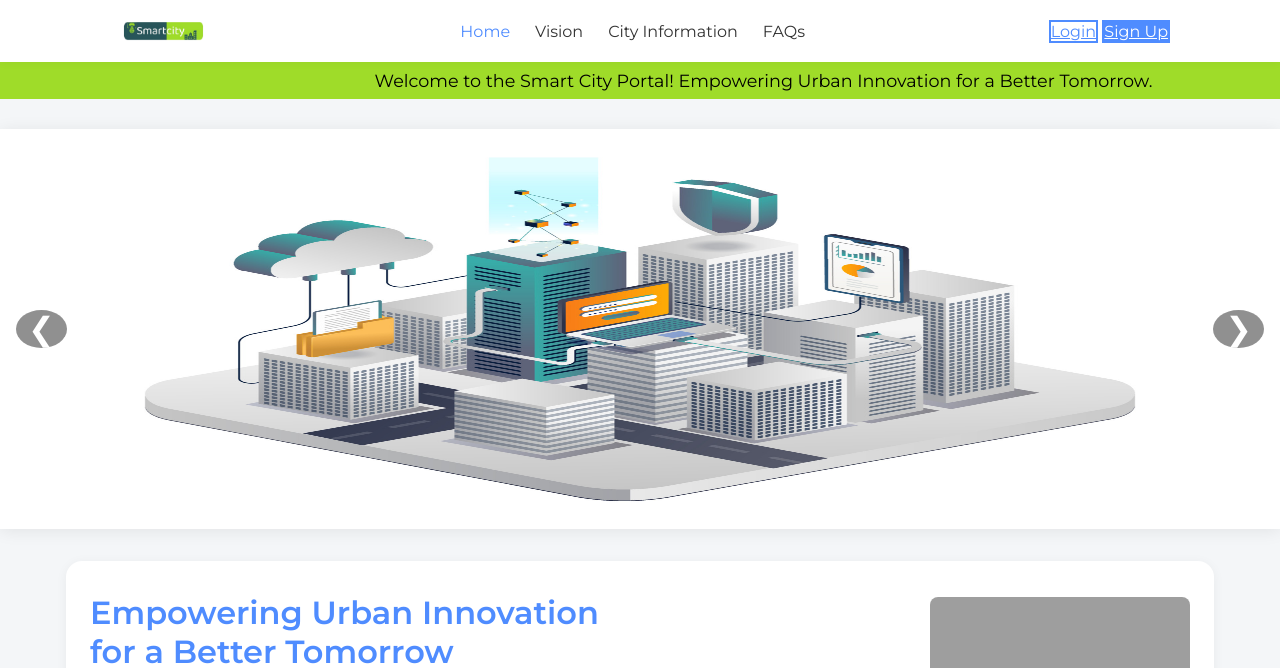
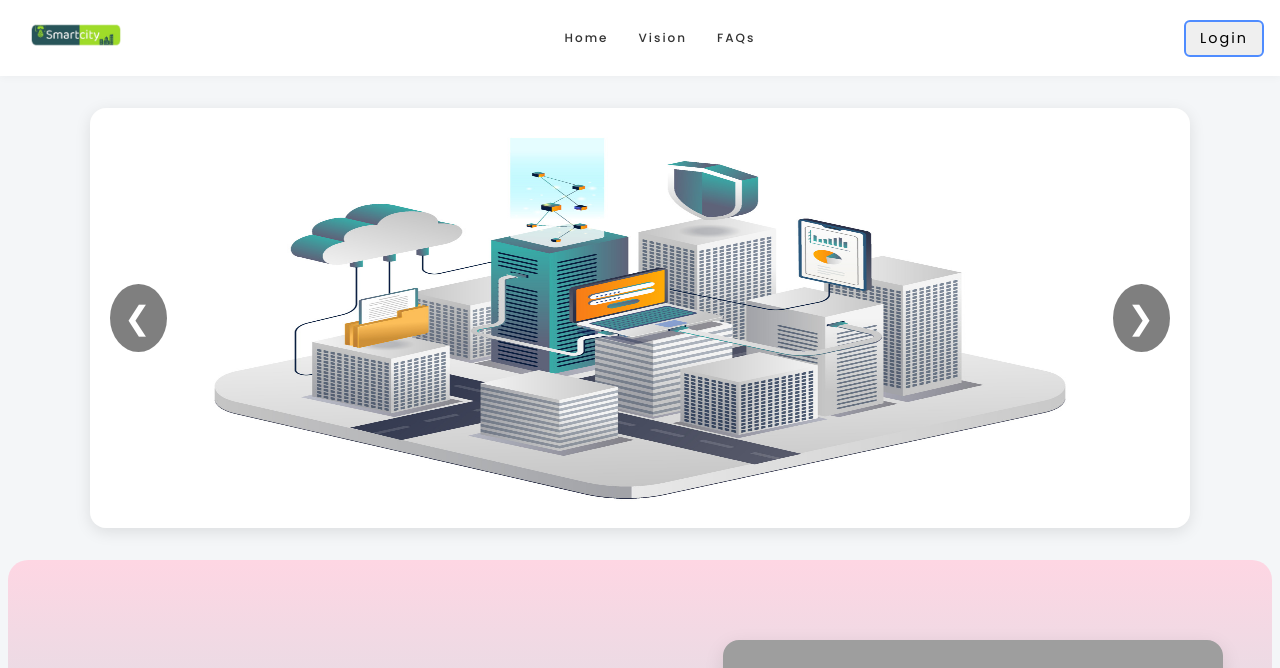
Before and after one commit to Divakar-2112/smartCity, a Django app: page / in a window 1280 px wide. Shown: the top 668 px of the page. Run offline with Django 4.2, Linux system fonts and the light colour scheme; grey boxes are pictures that could not be loaded.

Commit message:
LandingPage-Completed

```diff
--- a/citizen/templates/citizen/index.html
+++ b/citizen/templates/citizen/index.html
@@ -2,117 +2,158 @@
 <!DOCTYPE html>
 <html lang="en">
   <head>
-  <meta charset="UTF-8">
-  <meta name="viewport" content="width=device-width, initial-scale=1.0">
+    <meta charset="UTF-8" />
+    <meta name="viewport" content="width=device-width, initial-scale=1.0" />
     <title>Smart City | Home Page</title>
-  <link rel="stylesheet" href="{%static 'css/style.css'%}">
-  <link rel="preconnect" href="https://fonts.googleapis.com">
-  <link rel="preconnect" href="https://fonts.gstatic.com" crossorigin>
-  <link href="https://fonts.googleapis.com/css2?family=Montserrat:wght@400;600&display=swap" rel="stylesheet">
+    <link rel="stylesheet" href="{%static 'css/style.css'%}" />
+    <link rel="preconnect" href="https://fonts.googleapis.com" />
+    <link rel="preconnect" href="https://fonts.gstatic.com" crossorigin />
+    <link
+      href="https://fonts.googleapis.com/css2?family=Montserrat:wght@400;600&display=swap"
+      rel="stylesheet"
+    />
   </head>
   <body>
     <!-- Header -->
     <header>
       <div class="container navbar">
         <div class="logo">
-      <img src="{% static 'assets/SmartCity-Logo.png' %}" alt="Smart City Logo" />
+          <a href="#"><img
+            src="{% static 'assets/SmartCity-Logo.png' %}"
+            alt="Smart City Logo"
+          /></a>
         </div>
         <nav>
-      <a href="#" class="active">Home</a>
-      <a href="#">Vision</a>
-      <a href="#">City Information</a>
-      <a href="#">FAQs</a>
+          <a href="#">Home</a>
+          <a href="#vision-section">Vision</a>
+          <!-- <a href="#">City Information</a> -->
+          <a href="#faq-section">FAQs</a>
         </nav>
 
         <div class="auth-buttons">
-      <a href="" class="btn-login">Login</a>
-      <a href="" class="btn-signup">Sign Up</a>
+          <button class="btn-Login">Login</button>
         </div>
       </div>
     </header>
 
-<div class="scrolling-text">
-  <span>Welcome to the Smart City Portal! Empowering Urban Innovation for a Better Tomorrow.</span>
-</div>
-
-
     <div class="simple-slider">
-  <img src="{% static 'assets/smartCity.jpg' %}" class="slider-image active" alt="Slide 1">
-  <img src="{% static 'assets/smartCity.jpg' %}"class="slider-image" alt="Slide 2">
-  <img src="{% static 'assets/smartCity.jpg' %}" class="slider-image" alt="Slide 3">
+      <img
+        src="{% static 'assets/smartCity.jpg' %}"
+        class="slider-image active"
+        alt="Slide 1"
+      />
+      <img
+        src="{% static 'assets/ecoSmartCity.jpg' %}"
+        class="slider-image"
+        alt="Slide 2"
+      />
+      <img
+        src="{% static 'assets/smart-city-solutions.jpg' %}"
+        class="slider-image"
+        alt="Slide 3"
+      />
       <button class="slider-arrow prev">&#10094;</button>
       <button class="slider-arrow next">&#10095;</button>
     </div>
 
-
-
-
     <!-- Hero Section -->
     <section class="hero">
       <div class="hero-text">
-      <div class="hero-title">Empowering Urban Innovation for a Better Tomorrow</div>
+        <div class="hero-title">
+          Empowering Urban Innovation for a Better Tomorrow
+        </div>
         <div class="hero-desc">
-        Discover how our city is transforming into a smart, sustainable, and inclusive urban space by leveraging technology, data, and community engagement. Our mission is to enhance quality of life, drive economic growth, and protect the environment for all.
+          Discover how our city is transforming into a smart, sustainable, and
+          inclusive urban space by leveraging technology, data, and community
+          engagement. Our mission is to enhance quality of life, drive economic
+          growth, and protect the environment for all.
         </div>
       </div>
       <div class="hero-img">
-      <img src="https://img.freepik.com/free-vector/smart-city-concept-illustration_114360-1194.jpg?w=740" alt="Smart City Illustration">
+        <img
+          src="https://img.freepik.com/free-vector/smart-city-concept-illustration_114360-1194.jpg?w=740"
+          alt="Smart City Illustration"
+        />
       </div>
     </section>
 
     <!-- News Section -->
     <section class="news-section">
       <div class="news-img">
-      <img src="https://img.freepik.com/free-vector/news-concept-illustration_114360-1517.jpg?w=740" alt="Latest News" style="width:100%;height:100%;object-fit:cover;border-radius:8px;">
+        <img
+          src="https://img.freepik.com/free-vector/news-concept-illustration_114360-1517.jpg?w=740"
+          alt="Latest News"
+          style="
+            width: 100%;
+            height: 100%;
+            object-fit: cover;
+            border-radius: 8px;
+          "
+        />
       </div>
       <div class="news-content">
         <div class="news-title">Latest News & Updates 📰</div>
         <div class="news-desc">
-        <strong>March 2025:</strong> 18 cities, including Agra, Varanasi, and Madurai, have completed all Smart Cities Mission projects, setting new benchmarks in urban innovation and citizen-centric services.
+          <strong>March 2025:</strong> 18 cities, including Agra, Varanasi, and
+          Madurai, have completed all Smart Cities Mission projects, setting new
+          benchmarks in urban innovation and citizen-centric services.
         </div>
       </div>
     </section>
 
     <!-- Vision Section -->
-  <section class="vision-section">
+    <section class="vision-section" id="vision-section">
       <div class="vision-content">
         <div class="vision-title">Vision 🌟</div>
         <div class="vision-desc">
-        The vision for smart cities is to develop sustainable urban environments that provide robust core infrastructure, a clean and green setting, and a high quality of life for all citizens through smart solutions. By focusing on comprehensive development across institutional, physical, social, and economic pillars, cities can grow efficiently, sustainably, and inclusively.
+          The vision for smart cities is to develop sustainable urban
+          environments that provide robust core infrastructure, a clean and
+          green setting, and a high quality of life for all citizens through
+          smart solutions. By focusing on comprehensive development across
+          institutional, physical, social, and economic pillars, cities can grow
+          efficiently, sustainably, and inclusively.
         </div>
       </div>
       <div class="vision-img">
-      <img src="https://img.freepik.com/free-vector/family-life-concept-illustration_114360-1591.jpg?w=740" alt="Vision Illustration">
+        <img
+          src="https://img.freepik.com/free-vector/family-life-concept-illustration_114360-1591.jpg?w=740"
+          alt="Vision Illustration"
+        />
       </div>
     </section>
 
     <!-- FAQs Section -->
-  <section class="faq-section">
+    <section class="faq-section" id="faq-section">
       <div class="faq-title">FAQs</div>
       <ul class="faq-list">
         <li class="faq-item">
           <div class="faq-question">▶ General overview</div>
           <div class="faq-answer">
-          <strong>What is a Smart City?</strong><br>
-          A smart city uses technology and data-driven solutions to improve citizens’ lives, sustainability, service delivery, and foster economic growth and a better quality of life.
+            <strong>What is a Smart City?</strong><br />
+            A smart city uses technology and data-driven solutions to improve
+            citizens’ lives, sustainability, service delivery, and foster
+            economic growth and a better quality of life.
           </div>
         </li>
         <li class="faq-item">
           <div class="faq-question">▶ How smart cities work</div>
           <div class="faq-answer">
-          Smart cities integrate IoT, data analytics, and digital platforms to manage resources efficiently and deliver better public services.
+            Smart cities integrate IoT, data analytics, and digital platforms to
+            manage resources efficiently and deliver better public services.
           </div>
         </li>
         <li class="faq-item">
           <div class="faq-question">▶ Sustainability and community</div>
           <div class="faq-answer">
-          They promote green initiatives, waste management, and community engagement for inclusive and sustainable growth.
+            They promote green initiatives, waste management, and community
+            engagement for inclusive and sustainable growth.
           </div>
         </li>
         <li class="faq-item">
           <div class="faq-question">▶ Security and privacy</div>
           <div class="faq-answer">
-          Smart cities ensure data privacy and security through robust cybersecurity measures and transparent data policies.
+            Smart cities ensure data privacy and security through robust
+            cybersecurity measures and transparent data policies.
           </div>
         </li>
       </ul>
@@ -123,7 +164,10 @@
       <div class="footer-container">
         <div class="footer-about">
           <h3>About Smart City</h3>
-        <p>Empowering sustainable urban innovation and citizen engagement for a better tomorrow.</p>
+          <p>
+            Empowering sustainable urban innovation and citizen engagement for a
+            better tomorrow.
+          </p>
         </div>
         <div class="footer-links">
           <h4>Quick Links</h4>
@@ -148,13 +192,37 @@
     </footer>
 
     <script>
-    // FAQ accordion
-    document.querySelectorAll('.faq-question').forEach(q => {
-      q.addEventListener('click', function() {
-        const item = this.parentElement;
-        item.classList.toggle('active');
+      document.querySelectorAll(".faq-question").forEach((question) => {
+        question.addEventListener("click", () => {
+          const item = question.closest(".faq-item");
+          item.classList.toggle("active");
         });
       });
+
+      const images = document.querySelectorAll(".slider-image");
+      const nextBtn = document.querySelector(".slider-arrow.next");
+      const prevBtn = document.querySelector(".slider-arrow.prev");
+      let currentIndex = 0;
+
+      function updateSlider(index) {
+        images.forEach((img, i) => {
+          img.classList.toggle("active", i === index);
+        });
+      }
+
+      nextBtn.addEventListener("click", () => {
+        currentIndex = (currentIndex + 1) % images.length;
+        updateSlider(currentIndex);
+      });
+
+      prevBtn.addEventListener("click", () => {
+        currentIndex = (currentIndex - 1 + images.length) % images.length;
+        updateSlider(currentIndex);
+      });
+      setInterval(() => {
+        currentIndex = (currentIndex + 1) % images.length;
+        updateSlider(currentIndex);
+      }, 5000);
     </script>
   </body>
 </html>
--- a/static/css/style.css
+++ b/static/css/style.css
@@ -1,3 +1,12 @@
+@import url('https://fonts.googleapis.com/css2?family=Poppins:ital,wght@0,100;0,200;0,300;0,400;0,500;0,600;0,700;0,800;0,900;1,100;1,200;1,300;1,400;1,500;1,600;1,700;1,800;1,900&display=swap');
+* {
+ font-family: "Poppins", sans-serif;
+ letter-spacing: 2px;
+ word-spacing: 2px;
+}
+html{
+  scroll-behavior: smooth;
+}
 :root {
   --primary: #4f8cff;
   --accent: #ffce47;
@@ -7,283 +16,314 @@
   --footer: #222;
   --footer-text: #eee;
   --border: #e0e0e0;
+  --transition: all 0.3s ease-in-out;
 }
+
 body {
-      font-family: 'Montserrat', Arial, sans-serif;
+  font-family: "Montserrat", Arial, sans-serif;
   background: var(--background);
   margin: 0;
   color: var(--dark);
+  scroll-behavior: smooth;
 }
 header {
+  width: 100%;
   background: var(--card);
-      box-shadow: 0 2px 8px rgba(0,0,0,0.03);
-      padding: 1rem 0;
+  box-shadow: 0 2px 8px rgba(0, 0, 0, 0.03);
+  padding: 0.5rem 0;
   position: sticky;
   top: 0;
   z-index: 10;
+  transition: var(--transition);
 }
-    /* Container to center content */
-.container {
-  max-width: 1100px;
-  margin: 0 auto;
-  padding: 0 20px;
+.container.navbar {
+  max-width: 100%;
+  width: 100%;
+  padding: 0 1rem;
   box-sizing: border-box;
+  display: flex;
+  justify-content: space-between;
+  align-items: center;
+  height: 60px;
 }
 
-/* Navbar flex layout */
-.navbar {
-  display: flex;
-  align-items: center;
-  justify-content: space-between;
-  height: 30px;
-  background-color: #fff;
-  /* box-shadow: 0 2px 5px rgba(0,0,0,0.1); */
+.logo img {
+  height: 90px;
+  transition: transform 0.3s ease;
 }
-
-/* Logo styling */
-.logo img {
-  height: 80px;
-  width: auto;
-  display: block;
+.logo img:hover {
+  transform: scale(1.05);
 }
-
-/* Navigation links */
 nav {
   display: flex;
-  gap: 25px;
+  gap: 20px;
+  flex-wrap: wrap;
 }
-
 nav a {
   text-decoration: none;
   color: #333;
   font-weight: 500;
-  font-size: 1rem;
-  padding: 8px 0;
-  transition: color 0.3s ease;
+  font-size: 12px;
+  padding: 5px;
+  transition: var(--transition);
 }
-
-nav a:hover,
-nav a.active {
-  color: #4f8cff;
-}
-
-.btn-login {
-  background-color: transparent;
-  color: #4f8cff;
-  border: 2px solid #4f8cff;
-}
-
-.btn-login:hover {
-  background-color: #4f8cff;
-  color: white;
-}
-
-.btn-signup {
-  background-color: #4f8cff;
-  color: white;
-  border: 2px solid #4f8cff;
-}
-
-.btn-signup:hover {
-  background-color: #2162c6;
-  border-color: #2162c6;
-}
-/* Hero Section */
-    .hero {
-      display: flex;
-      flex-direction: row;
-      align-items: center;
-      justify-content: space-between;
-      max-width: 1100px;
-      margin: 2rem auto 1rem auto;
-      padding: 2rem 1.5rem;
-      background: var(--card);
-      border-radius: 16px;
-      box-shadow: 0 2px 12px rgba(0,0,0,0.05);
-    }
-    .hero-text {
-      flex: 1;
-      padding-right: 2rem;
-    }
-    .hero-title {
-      font-size: 2rem;
-      font-weight: 700;
-      margin-bottom: 0.5rem;
+nav a:hover{
   color: var(--primary);
 }
-    .hero-desc {
-      font-size: 1.1rem;
-      color: #444;
-      margin-bottom: 1rem;
+.auth-buttons button {
+  font-size: 0.9rem;
+  padding: 6px 14px;
+  border-radius: 6px;
+  transition: var(--transition);
 }
-    .hero-img {
-      flex: 1;
-      text-align: right;
+.btn-Login{
+  text-decoration: none;
+  background-color:  linear-gradient(to top, #0ba360 0%, #3cba92 100%);;
+  color: rgb(0, 0, 0);
+  border: 2px solid var(--primary);
 }
-    .hero-img img {
-      max-width: 260px;
-      width: 100%;
-      border-radius: 8px;
+.btn-Login:hover {
+  background-color: #2162c6;
+  color: #f0f0f0;
 }
-
-.scrolling-text {
-  width: 100%;
-  overflow: hidden;
-  white-space: nowrap;
-  background: #9fdc29;
-  color: #000000;
-  font-size: 1.1rem;
-  padding: 8px 0;
-  position: relative;
-}
-
-.scrolling-text span {
-  display: inline-block;
-  padding-left: 100%;
-  animation: scroll-left 15s linear infinite;
-}
-
-@keyframes scroll-left {
-  0% {
-    transform: translateX(0);
-  }
-  100% {
-    transform: translateX(-100%);
-  }
-}
-
 .simple-slider {
   position: relative;
   width: 100%;
-  height: 400px;
-  margin: 30px auto;
+  max-width: 1100px;
+  height: 420px;
+  margin: 2rem auto;
   overflow: hidden;
-  /* border-radius: 12px; */
-  box-shadow: 0 2px 16px rgba(0,0,0,0.08);
-  background: #eee;
+  border-radius: 16px;
+  box-shadow: 0 4px 16px rgba(0, 0, 0, 0.1);
+  background: #f0f0f0;
 }
-
 .slider-image {
-  display: none;
   width: 100%;
   height: 100%;
   object-fit: fill;
   position: absolute;
-  left: 0; top: 0;
-  transition: opacity 0.5s;
+  left: 0;
+  top: 0;
+  opacity: 0;
+  transition: opacity 0.8s ease-in-out;
+  z-index: 0;
 }
-
 .slider-image.active {
-  display: block;
   opacity: 1;
   z-index: 1;
 }
-
 .slider-arrow {
   position: absolute;
   top: 50%;
   transform: translateY(-50%);
-  background: rgba(34,34,34,0.5);
-  color: #fff;
+  background-color: rgba(0, 0, 0, 0.5);
+  color: white;
+  font-size: 2rem;
   border: none;
-  font-size: 2rem;
-  padding: 0 12px;
+  border-radius: 50%;
+  padding: 10px 14px;
+  cursor: pointer;
+  z-index: 2;
+  transition: background-color 0.3s;
+}
+.slider-arrow:hover {
+  background-color: rgba(0, 0, 0, 0.8);
+}
+.slider-arrow.prev {
+  left: 20px;
+}
+.slider-arrow.next {
+  right: 20px;
+}
+.slider-dots {
+  position: absolute;
+  bottom: 16px;
+  width: 100%;
+  text-align: center;
+  z-index: 3;
+}
+.slider-dot {
+  display: inline-block;
+  width: 10px;
+  height: 10px;
+  margin: 0 5px;
+  background: #ccc;
   border-radius: 50%;
   cursor: pointer;
-  z-index: 2;
-  transition: background 0.2s;
+  transition: background 0.3s ease;
 }
-
-.slider-arrow:hover {
-  background: rgba(34,34,34,0.8);
+.slider-dot.active {
+  background: var(--primary, #4f8cff);
 }
-.slider-arrow.prev { left: 16px; }
-.slider-arrow.next { right: 16px; }
-
-
-    /* News Card */
-    .news-section {
-      max-width: 700px;
-      margin: 1.5rem auto;
-      background: var(--card);
-      border-radius: 12px;
-      box-shadow: 0 2px 8px rgba(0,0,0,0.04);
-      padding: 1.5rem;
+.hero {
   display: flex;
-      gap: 1.5rem;
+  flex-wrap: wrap;
   align-items: center;
+  justify-content: space-between;
+  padding: 4rem 2rem;
+  max-width: 1200px;
+  margin: auto;
+ background-image: linear-gradient(to top, #a8edea 0%, #fed6e3 100%);
+  border-radius: 20px;
+  gap: 2rem;
 }
-    .news-img {
-      width: 120px;
-      height: 80px;
-      background: #ccc;
-      border-radius: 8px;
+.hero-text {
+  flex: 1 1 500px;
+  padding: 1rem;
+}
+.hero-title {
+  font-size: 2.5rem;
+  font-weight: 700;
+  color: #1d3557;
+  margin-bottom: 1rem;
+  line-height: 1.3;
+}
+.hero-desc {
+  font-size: 1.125rem;
+  color: #4a4a4a;
+  line-height: 1.7;
+  max-width: 600px;
+}
+.hero-img {
+  flex: 1 1 400px;
   display: flex;
   align-items: center;
   justify-content: center;
-      font-size: 1.5rem;
-      color: #888;
+  padding: 1rem;
+}
+
+.hero-img img {
+  width: 100%;
+  max-width: 500px;
+  height: auto;
+  border-radius: 16px;
+  box-shadow: 0 6px 20px rgba(0, 0, 0, 0.1);
+  object-fit: cover;
+  transition: transform 0.4s ease;
+}
+.section-hover:hover {
+  transform: scale(1.02);
+  box-shadow: 0 8px 20px rgba(0, 0, 0, 0.1);
+  transition: var(--transition);
+}
+.hero-img:hover img {
+    transform: scale(1.02);
+}
+.news-section {
+  display: flex;
+  flex-wrap: wrap;
+  align-items: center;
+  justify-content: space-between;
+  padding: 3rem 2rem;
+  background: linear-gradient(to top, #a8edea 0%, #fed6e3 100%);;
+  border-radius: 20px;
+  box-shadow: 0 8px 24px rgba(0, 0, 0, 0.06);
+  gap: 2rem;
+  max-width: 1200px;
+  margin: 4rem auto 4rem;
+}
+.news-img {
+  flex: 1 1 400px;
+  min-width: 300px;
+  max-width: 500px;
+  overflow: hidden;
+  border-radius: 12px;
+  box-shadow: 0 4px 16px rgba(0, 0, 0, 0.1);
+}
+.news-img img {
+  width: 100%;
+  height: 100%;
+  object-fit: cover;
+  display: block;
+  border-radius: 12px;
+  transition: transform 0.4s ease;
+}
+.news-img img:hover {
+  transform: scale(1.02);
 }
 .news-content {
-      flex: 1;
+  flex: 1 1 500px;
+  padding: 1rem;
 }
 .news-title {
-      font-weight: 600;
-      color: var(--primary);
-      margin-bottom: 0.3rem;
+  font-size: 2rem;
+  font-weight: 700;
+  color: #2b2b2b;
+  margin-bottom: 1rem;
 }
 .news-desc {
-      color: #444;
-      font-size: 1rem;
+  font-size: 1.125rem;
+  color: #555;
+  line-height: 1.7;
 }
-    /* Vision Section */
 .vision-section {
-      max-width: 700px;
-      margin: 2rem auto;
-      background: var(--card);
-      border-radius: 12px;
-      box-shadow: 0 2px 8px rgba(0,0,0,0.04);
-      padding: 1.5rem;
+  display: flex;
+  flex-wrap: wrap;
+  align-items: center;
+  justify-content: space-between;
+  gap: 2.5rem;
+  padding: 3rem 2rem;
+  max-width: 1200px;
+  margin: 0 auto 4rem;
+  background: var(--card, #ffffff);
+  border-radius: 20px;
+  box-shadow: 0 8px 24px rgba(0, 0, 0, 0.06);
+  overflow: hidden;
+}
+.vision-content {
+  flex: 1 1 520px;
+  min-width: 280px;
+}
+.vision-title {
+  font-size: 2rem;
+  font-weight: 700;
+  color: var(--accent, #ffce47);
+  margin-bottom: 0.8rem;
   display: flex;
   align-items: center;
-      gap: 1.2rem;
-    }
-    .vision-content {
-      flex: 2;
-    }
-    .vision-title {
-      font-weight: 700;
-      color: var(--accent);
-      margin-bottom: 0.3rem;
-      font-size: 1.2rem;
+  gap: 0.5rem;
 }
 .vision-desc {
+  font-size: 1.125rem;
+  line-height: 1.7;
   color: #444;
-      font-size: 1rem;
+  max-width: 600px;
 }
 .vision-img {
-      flex: 1;
-      text-align: right;
+  flex: 1 1 420px;
+  min-width: 260px;
+  display: flex;
+  align-items: center;
+  justify-content: center;
+  overflow: hidden; /* hides image overflow on hover scale */
+  border-radius: 16px;
+  box-shadow: 0 4px 16px rgba(0, 0, 0, 0.08);
 }
 .vision-img img {
-      max-width: 110px;
   width: 100%;
-      border-radius: 8px;
+  height: 100%;
+  object-fit: cover;
+  border-radius: 16px;
+  transition: transform 0.5s ease;
 }
-    /* FAQ Section */
+.vision-img img:hover {
+  transform: scale(1.03); /* subtle zoom on hover */
+}
 .faq-section {
-      max-width: 700px;
-      margin: 2rem auto;
-      background: var(--card);
-      border-radius: 12px;
-      box-shadow: 0 2px 8px rgba(0,0,0,0.04);
-      padding: 1.5rem;
+  max-width: 800px;
+  margin: 4rem auto;
+  padding: 2rem;
+  background: #fdfdfd;
+  border-radius: 16px;
+  box-shadow: 0 8px 24px rgba(0, 0, 0, 0.06);
+  font-family: "Segoe UI", sans-serif;
 }
 .faq-title {
-      font-weight: 700;
-      font-size: 1.3rem;
-      margin-bottom: 1rem;
-      color: var(--primary);
+  font-size: 2.2rem;
+  font-weight: bold;
+  text-align: center;
+  margin-bottom: 2rem;
+  color: #2b2e4a;
 }
 .faq-list {
   list-style: none;
```
Also changed, not shown: other parts of static/css/style.css (+56 -49 lines), citizen/migrations/0002_delete_complaintupdate.py, static/assets/Untitled-design.png (added), static/assets/smart-city-solutions.jpg (added). Lines whose indentation alone changed are shown as unchanged.
